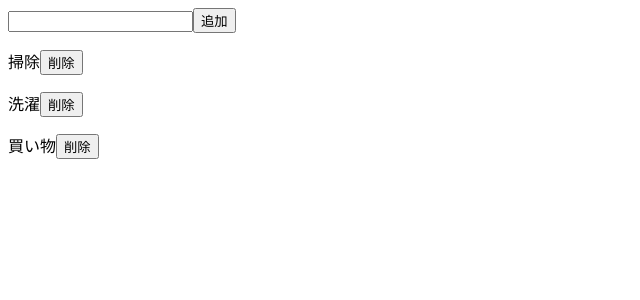
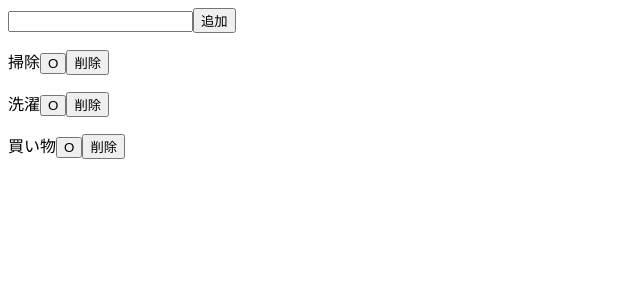
Before and after one commit to saitamau-maximum/first-react-app, a React (Vite) app: page / in a window 1280 px wide. Shown: the top 300 px of the page, without its empty margins (0-640 px from the left). Built offline with nearby package versions, Linux system fonts and the light colour scheme.

Commit message:
Todoに完了したかどうかを管理する機能を追加

```diff
--- a/src/App.jsx
+++ b/src/App.jsx
@@ -3,9 +3,9 @@ import { useState } from "react";
 function App() {
   const [todoInput, setTodoInput] = useState("");
   const [todos, setTodos] = useState([
-    { id: 1, title: "掃除" },
-    { id: 2, title: "洗濯" },
-    { id: 3, title: "買い物" },
+    { id: 1, title: "掃除", done: false },
+    { id: 2, title: "洗濯", done: false },
+    { id: 3, title: "買い物", done: false },
   ]);
 
   function handleChange(event) {
@@ -23,6 +23,17 @@ function App() {
     setTodos(newTodos);
   }
 
+  function handleDone(id) {
+    const newTodos = todos.map((todo) => {
+      if (todo.id === id) {
+        // idが一致するtodoのdoneを反転させる
+        todo.done = !todo.done;
+      }
+      return todo;
+    });
+    setTodos(newTodos);
+  }
+
   return (
     <div>
       <input type="text" value={todoInput} onChange={handleChange} />
@@ -30,6 +41,9 @@ function App() {
       {todos.map((todo) => (
         <p key={todo.id}>
           {todo.title}
+          <button onClick={() => handleDone(todo.id)}>
+            {todo.done ? "X" : "O"}
+          </button>
           <button onClick={() => handleDelete(todo.id)}>削除</button>
         </p>
       ))}
```
